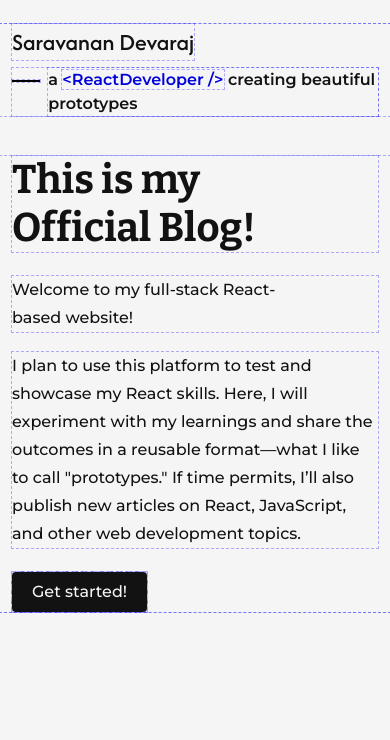
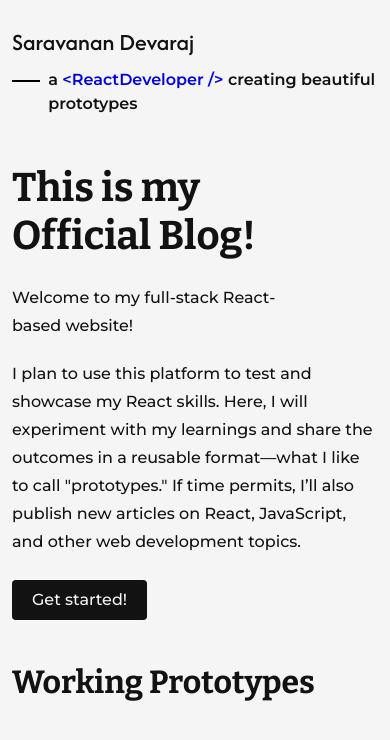
Before and after one commit to SaravananWD/learn-react, a Next.js app: page / in a window 390 px wide. Shown: the top 740 px of the page. Built offline with nearby package versions, Linux system fonts and the light colour scheme.

Commit message:
responsive setup

```diff
--- a/src/app/layout.js
+++ b/src/app/layout.js
@@ -10,7 +10,7 @@ export const metadata = {
 
 export default function RootLayout({ children }) {
   return (
-    <html lang="en" className="debug">
+    <html lang="en" className="">
       <body>
         <StyledComponentsRegistry>
           <Header></Header>
--- a/src/app/page.js
+++ b/src/app/page.js
@@ -1,7 +1,13 @@
 import React from "react";
 import HomeIntro from "@/components/HomeIntro";
+import ShortProtosList from "@/components/ShortProtosList";
 
 function Home() {
-  return <HomeIntro />;
+  return (
+    <>
+      <HomeIntro />
+      <ShortProtosList />
+    </>
+  );
 }
 export default Home;
--- a/src/components/Button.jsx
+++ b/src/components/Button.jsx
@@ -4,8 +4,8 @@ import React from "react";
 import styled from "styled-components";
 import space from "@/utils/space";
 
-function Button({ children }) {
-  return <StyledButton>{children}</StyledButton>;
+function Button({ children, mb }) {
+  return <StyledButton mb={mb}>{children}</StyledButton>;
 }
 export default Button;
 
@@ -17,6 +17,7 @@ const StyledButton = styled.button`
   border: 0;
   border-radius: ${space(1)}px;
   margin-top: ${space(1)}px;
+  margin-bottom: ${({ mb }) => (typeof mb === "number" ? `${space(5)}px` : 0)};
 
   &:hover {
     background-color: var(--color-primary-dark);
--- a/src/components/HomeIntro.js
+++ b/src/components/HomeIntro.js
@@ -6,19 +6,9 @@ import space from "@/utils/space";
 import Link from "next/link";
 import { device } from "@/style/breakpoints";
 
-const IntroWarpper = styled.div`
-  max-width: var(--layout-max-width);
-  margin: ${space(10)}px auto;
-  padding: 0 ${space(3)}px;
-
-  @media ${device.laptop} {
-    margin: ${space(20)}px auto;
-  }
-`;
-
 function HomeIntro() {
   return (
-    <IntroWarpper>
+    <IntroWrapper>
       <h1>
         This is my {/* Prototype Hub || Portfolio || Official Blog */}Official
         Blog!
@@ -32,9 +22,20 @@ function HomeIntro() {
         topics.
       </p>
       <Link href="/about">
-        <Button>Get started!</Button>
+        <Button mb={5}>Get started!</Button>
       </Link>
-    </IntroWarpper>
+    </IntroWrapper>
   );
 }
 export default HomeIntro;
+
+const IntroWrapper = styled.div`
+  max-width: var(--layout-max-width);
+  margin: ${space(12)}px auto 0 auto;
+  margin-bottom: 0;
+  padding: 0 ${space(3)}px;
+
+  @media ${device.laptop} {
+    margin: ${space(20)}px auto 0 auto;
+  }
+`;
--- /dev/null
+++ b/src/components/ShortProtosList.js
@@ -0,0 +1,22 @@
+"use client";
+import React from "react";
+import styled from "styled-components";
+import Button from "@/components/Button";
+import space from "@/utils/space";
+import Link from "next/link";
+import { device } from "@/style/breakpoints";
+
+function ShortProtosList() {
+  return (
+    <Wrapper>
+      <h2>Working Prototypes</h2>
+    </Wrapper>
+  );
+}
+export default ShortProtosList;
+
+const Wrapper = styled.div`
+  max-width: var(--layout-max-width);
+  margin: auto;
+  padding: 0 ${space(3)}px;
+`;
```
